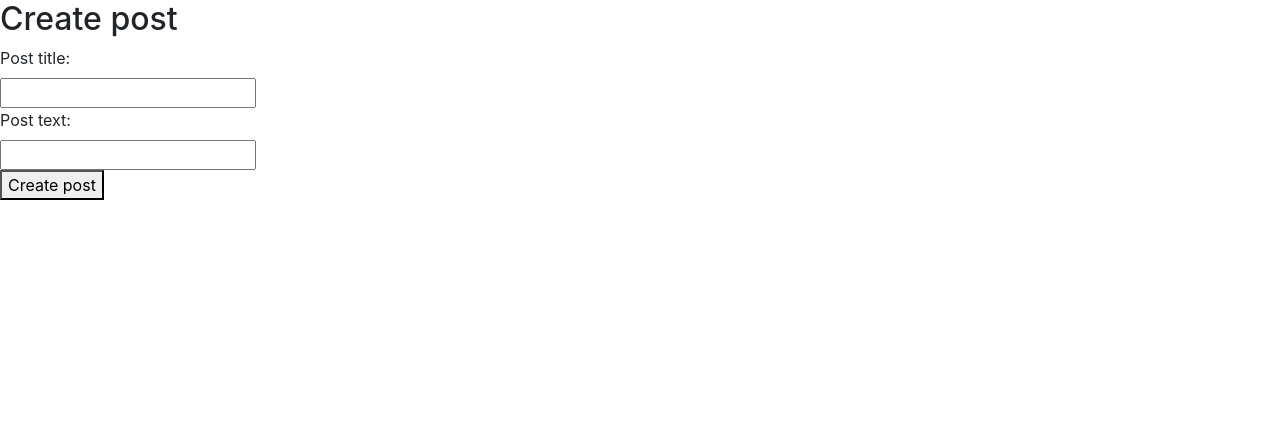
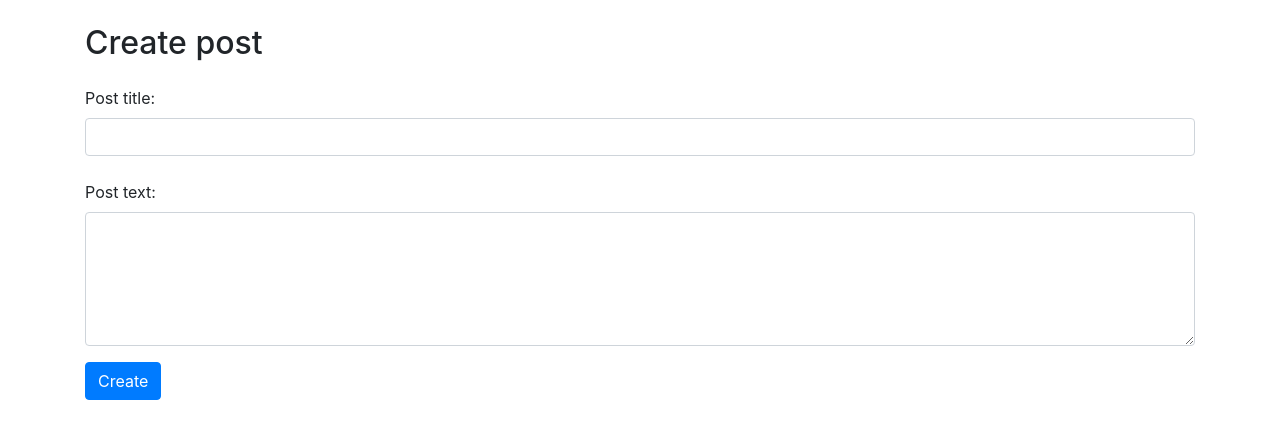
Before and after one commit to AlekseyQty/Blog, a Django app: page /addpost/ in a window 1280 px wide. Shown: the top 439 px of the page. Run offline with Django 3.2, Linux system fonts and the light colour scheme; some libraries are stand-ins or nearby versions.

Commit message:
Added styles for detail and post_add pages

```diff
--- a/blog/blog/forms.py
+++ b/blog/blog/forms.py
@@ -6,3 +6,7 @@ class AddPostForm(forms.ModelForm):
     class Meta:
         model = Post
         fields = ['post_title', 'post_text']
+        widgets = {
+            'post_title': forms.TextInput(attrs = {'class':'form-control'}),
+            'post_text': forms.Textarea(attrs = {'rows':'5','class':'form-control'})
+        }
--- a/blog/blog/static/css/style.css
+++ /dev/null
@@ -1,5 +0,0 @@
-a {
-    text-decoration: none;
-}
-
-<link rel="stylesheet" href="https://stackpath.bootstrapcdn.com/bootstrap/4.3.1/css/bootstrap.min.css" integrity="sha384-ggOyR0iXCbMQv3Xipma34MD+dH/1fQ784/j6cY/iJTQUOhcWr7x9JvoRxT2MZw1T" crossorigin="anonymous">
--- a/blog/blog/templates/post_add.html
+++ b/blog/blog/templates/post_add.html
@@ -1,16 +1,17 @@
 {% extends "base.html" %}
 
 {% block content %}
+<div class="container mt-4">
     <h2>Create post</h2>
-
     <form action="{% url 'addpost' %}" method="post">
         {% csrf_token %}
         {% for field in form %}
-        <div>
+        <div class="form-group mt-3 pt-2">
             {{ field.label_tag }} <br />
             {{ field }}
         </div>
         {% endfor %}
-    <button type="submit">Create post</button>
+        <button type="submit" class = "btn btn-primary">Create</button>
     </form>
+</div>
 {% endblock %}
```
Also changed, not shown: blog/blog/templates/detail.html (+6 -2 lines), blog/db.sqlite3. Lines whose indentation alone changed are shown as unchanged.
